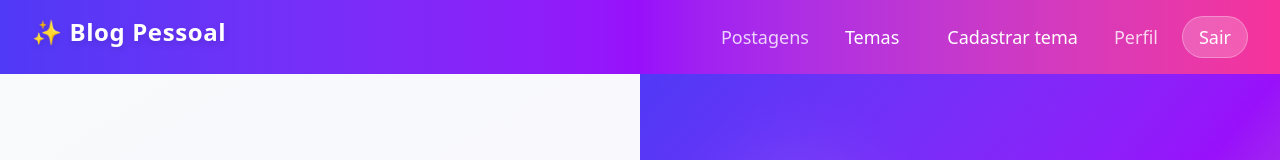
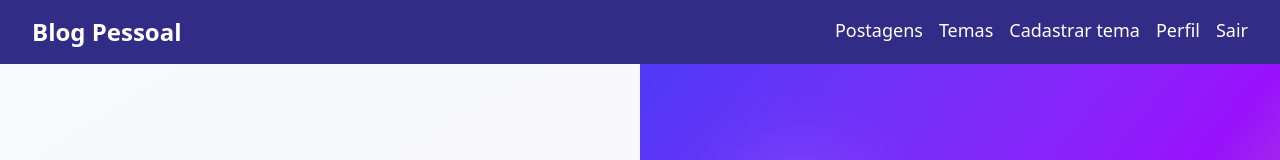
Before and after one commit to andreyrsy/react-generation, a React (Vite) app: page / in a window 1280 px wide. Shown: the top 160 px of the page. Built offline with nearby package versions, Linux system fonts and the light colour scheme.

Commit message:
feat: adiciona link de perfil na navbar

```diff
--- a/src/components/navbar/Navbar.tsx
+++ b/src/components/navbar/Navbar.tsx
@@ -18,37 +18,17 @@ function Navbar() {
     return (
         <>
             <div className='w-full flex justify-center py-4
-            			   bg-gradient-to-r from-indigo-600 via-purple-600 to-pink-500
-                           text-white shadow-lg'>
+            		   bg-indigo-900 text-white'>
 
                 <div className="container flex justify-between text-lg mx-8">
-                    <Link to='/home' className="text-2xl font-bold tracking-wide
-                        hover:scale-105 transition-transform duration-300
-                        drop-shadow-md">
-                        ✨ Blog Pessoal
-                    </Link>
+                    <Link to='/home' className="text-2xl font-bold">Blog Pessoal</Link>
 
-                    <div className='flex gap-6 items-center'>
-                        <span className="opacity-80 hover:opacity-100 transition-opacity cursor-pointer">
-                            Postagens
-                        </span>
-                        <Link to='/temas' className='hover:scale-105 transition-all duration-300
-                            px-3 py-1 rounded-full hover:bg-white/20'>
-                            Temas
-                        </Link>
-                        <Link to='/cadastrartema' className='hover:scale-105 transition-all duration-300
-                            px-3 py-1 rounded-full hover:bg-white/20'>
-                            Cadastrar tema
-                        </Link>
-                        <span className="opacity-80 hover:opacity-100 transition-opacity cursor-pointer">
-                            Perfil
-                        </span>
-                        <Link to='' onClick={logout} className='bg-white/20 backdrop-blur-sm
-                            px-4 py-1.5 rounded-full hover:bg-white/30
-                            transition-all duration-300 hover:scale-105
-                            border border-white/30'>
-                            Sair
-                        </Link>
+                    <div className='flex gap-4'>
+                        <Link to='/postagens' className='hover:underline'>Postagens</Link>
+                        <Link to='/temas' className='hover:underline'>Temas</Link>
+                        <Link to='/cadastrartema' className='hover:underline'>Cadastrar tema</Link>
+                        <Link to='/perfil' className='hover:underline'>Perfil</Link>
+                        <Link to='' onClick={logout} className='hover:underline'>Sair</Link>
                     </div>
                 </div>
             </div>
```
